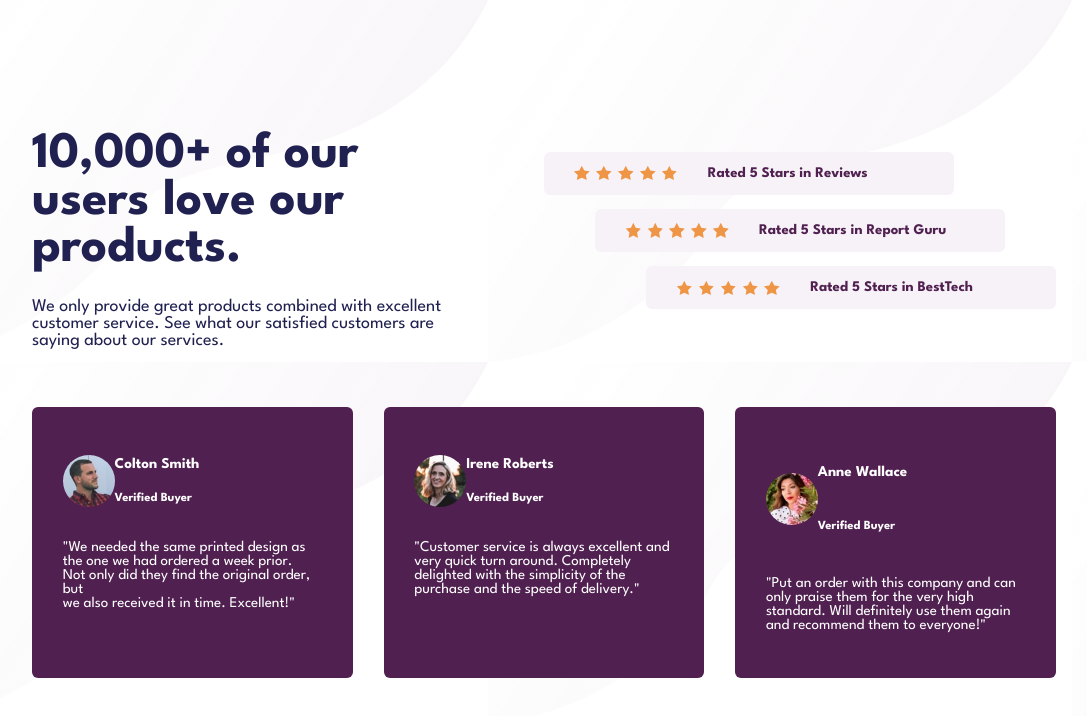
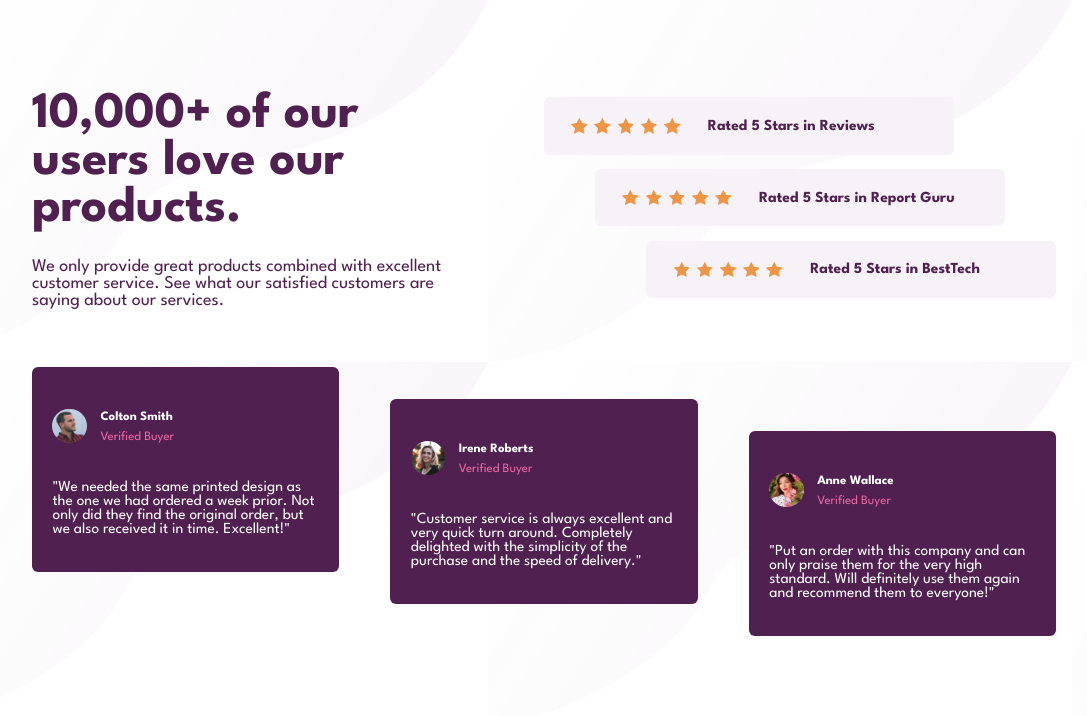
Before and after one commit to Mario-Etchegoyen/interaccion-social, a plain HTML site: page index.html in a window 1280 px wide. Shown: the whole page, without its empty margins (96-1183 px from the left). Drawn offline with Linux system fonts and the light colour scheme.

```diff
--- a/assets/style.css
+++ b/assets/style.css
@@ -34,20 +34,19 @@ body {
 
 main {
   position: absolute;
-  top: 10%;
+  top: 5%;
   left: 10%;
   right: 10%;
   width: 80%;
-    color: hsl(239, 43%, 22%);
+  color: hsl(300, 43%, 22%);
 }
 
 .presentacion {
   position: relative;
   display: flex;
   justify-content: space-between;
-  /* background-color: red; */
   width: 100%;
-  margin-bottom: 5dvh
+  padding-bottom: 5dvh;
 }
 
 .titulo {
@@ -67,10 +66,7 @@ main {
   display: flex;
   flex-direction: column;
   justify-content: center;
-  gap: 5%;
   width: 50%;
-  font-size: 1.5dvw;
-  vertical-align: center;
 }
 
 .individual-referenc {
@@ -79,15 +75,14 @@ main {
   width: 80%;
   background-color: hsl(300, 24%, 96%);
   border-radius: .375rem;
-  color: hsl(300, 43%, 22%);
   font-weight: bold;
-  font-size: 1.15dvw;
-  height: 15%;
+  font-size: 1.2dvw;
+  height: 20%;
 }
 
 .ref-one {
   position: absolute;
-  top: 25%;
+  top: 20%;
   left: 0;
 }
 
@@ -99,7 +94,7 @@ main {
 
 .ref-three {
   position: absolute;
-  top: 65%;
+  top: 70%;
   right: 0%
 }
 
@@ -112,46 +107,74 @@ main {
 
 .icono-estrella {
   display: flex;
-  width: 1.2dvw;
+  width: 1.3dvw;
 }
 
-
-.expositores {
-  gap: 3%;
+.compradores {
+  position: relative;
   display: flex;
-  flex-direction: row;
-  margin-bottom: 50px;
   width: 100%;
+  height: 40dvh;
   color: hsl(0, 0%, 100%);
-
 }
 
 .opinion-compradores {
   background-color: hsl(300, 43%, 22%);
-  width: 80%;
-  padding: 3%;
+  width: 26%;
+  padding: 2%;
   border-radius: .375rem;
+  gap: 10%
 }
 
 .avatar {
   border-radius: 50%;
-  width: 20%;
-  height: 20%;
+  width: 13%;
 }
 
-.avatar-nombre{
+.avatar-nombre {
   display: flex;
   align-items: center;
+  gap: 5%;
 }
 
-.buyer{
+.buyer-name {
   display: flex;
   flex-direction: column;
-  justify-content: center;
-  padding: 1dvh 0;
+  justify-content: space-between;
 }
 
-/* h4,h5{
+h4 {
   margin-top: 3dvh;
-  margin-bottom:-2dvh;
-} */
+  margin-bottom: -2dvh;
+  font-size: 1dvw;
+  font-weight: 700;
+}
+
+h5 {
+  color: hsl(333, 80%, 67%);
+  margin-top: 3dvh;
+  font-size: 1dvw;
+  font-weight: 400;
+}
+
+.comentarios-compradores {
+  font-size: 1.2dvw;
+}
+
+.review-one {
+  position: absolute;
+  top: 0;
+  left: 0;
+}
+
+.review-two {
+  position: absolute;
+  top: 10%;
+  left: 35%;
+}
+
+.review-three {
+  position: absolute;
+  top: 20%;
+  right: 0%;
+}
--- a/index.html
+++ b/index.html
@@ -50,7 +50,6 @@
           <p>
             Rated 5 Stars in Reviews
           </p>
-
         </div>
         <div class="individual-referenc ref-two">
           <div class="estrellas">
@@ -75,12 +74,12 @@
       </section>
     </div>
 
-    <div class="expositores">
-      <section class="opinion-compradores">
+    <div class="compradores">
+      <section class="opinion-compradores review-one">
         <div class="avatar-nombre">
           <img src="./images/image-colton.jpg" alt="Imagen Colton" class="avatar">
-          <div class="name-buyer">
-            <h4 >
+          <div class="buyer-name">
+            <h4>
               Colton Smith
             </h4>
             <h5>
@@ -88,18 +87,18 @@
             </h5>
           </div>
         </div>
-        <p>
-          "We needed the same printed design as<br>the one we had ordered a week prior.<br>
-          Not only did they find the original order, but<br> we also received it in time.
+        <p class="comentarios-compradores">
+          "We needed the same printed design as the one we had ordered a week prior.
+          Not only did they find the original order, but we also received it in time.
           Excellent!"
         </p>
       </section>
 
-      <section class="opinion-compradores">
+      <section class="opinion-compradores review-two">
         <div class="avatar-nombre">
           <img src="./images/image-irene.jpg" alt="Imagen Irene" class="avatar">
-          <div>
-            <h4 class="name-buyer">
+          <div class="buyer-name">
+            <h4>
               Irene Roberts
             </h4>
             <h5>
@@ -107,26 +106,26 @@
             </h5>
           </div>
         </div>
-        <p>
+        <p class="comentarios-compradores">
           "Customer service is always excellent and very quick turn around. Completely
           delighted with the simplicity of the purchase and the speed of delivery."
         </p>
       </section>
 
-      <section class="opinion-compradores">
+      <section class="opinion-compradores review-three">
         <div class="avatar-nombre">
           <img src="./images/image-anne.jpg" alt="Imagen Anne" class="avatar">
-          <div class="buyer">
-            <h4 >
+          <div class="buyer-name">
+            <h4>
               Anne Wallace
             </h4>
-            <h5 class="">
+            <h5>
               Verified Buyer
             </h5>
           </div>
         </div>
 
-        <p>
+        <p class="comentarios-compradores">
           "Put an order with this company and can only praise them for the very high
           standard. Will definitely use them again and recommend them to everyone!"
         </p>
```
